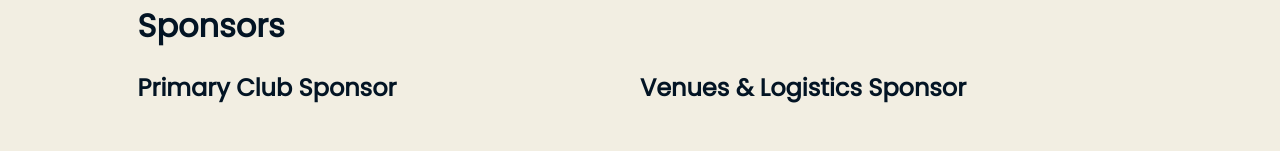
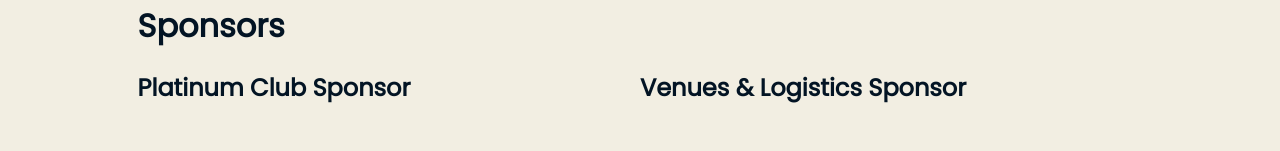
Before and after one commit to wiredmonash/bit-by-bit-hackathon-2019, a React (Create React App) app: page / in a window 1280 px wide. Shown: the part 3051-3202 px from the top of the page. Built offline with nearby package versions, Linux system fonts and the light colour scheme.

Commit message:
fixed typo

```diff
--- a/src/sections/SponsorsSection/SponsorsSection.js
+++ b/src/sections/SponsorsSection/SponsorsSection.js
@@ -25,7 +25,7 @@ function SponsorsSection({ classes }) {
 							}}
 						>
 							<div className={classes.sponsorContainer}>
-								<h2>Primary Club Sponsor</h2>
+								<h2>Platinum Club Sponsor</h2>
 								<div style={{ flex: 1, display: 'flex', alignItems: 'center' }}>
 									<img src={ReeceTechLogo} style={{ width: 300 }} />
 								</div>
```
